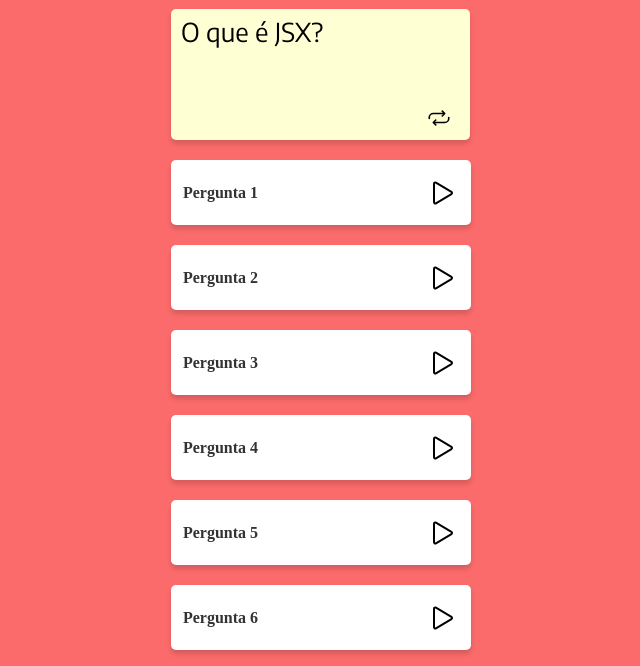
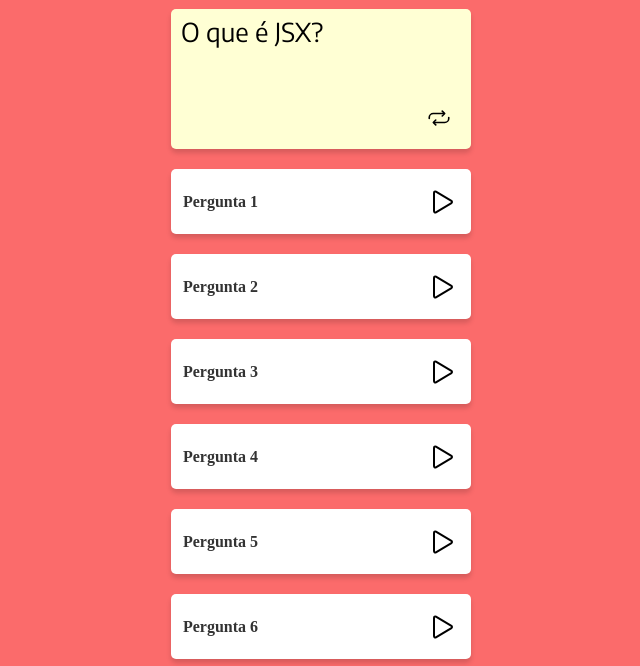
Before and after one commit to Aleisson/projeto8-zaprecall, a React app: page / in a window 1280 px wide. Shown: the part 134-800 px from the top of the page, without its empty margins (309-949 px from the left). Built offline with nearby package versions, Linux system fonts and the light colour scheme.

Commit message:
adjust click DeckFlip

```diff
--- a/public/css/style.css
+++ b/public/css/style.css
@@ -110,18 +110,17 @@ body {
 }
 
 .deckFlip {
-    width: 299px;
-    height: 131px;
+    width: 300px;
+    height: 140px;
     position: relative;
     margin-top: 12px;
 }
 
-.front-face,
-.back-face>p {
+.front-face > p {
     font-size: 26px;
 }
 
-.back-face>p {
+.back-face > p {
     font-size: 20px;
 }
 
@@ -132,12 +131,13 @@ body {
 }
 
 .face {
-    width: 299px;
-    height: 131px;
+    width: 300px;
+    height: 140px;
     background-color: #FFFFD4;
     box-shadow: 0px 4px 5px rgba(0, 0, 0, 0.15);
     border-radius: 5px;
     word-break: break-all;
+    text-align: justify;
     padding: 10px 10px;
     margin-bottom: 10px;
     position: absolute;
@@ -149,6 +149,9 @@ body {
 
 .back-face {
     transform: rotateY(180deg);
+    display: flex;
+    flex-direction: column;
+    justify-content: space-between;
 }
 
 .virada .back-face {
@@ -162,7 +165,6 @@ body {
 .back-face>div {
     display: flex;
     justify-content: space-between;
-    margin-top: 24px;
 }
 
 .back-face>div div {
--- a/src/components/DeckFlip.js
+++ b/src/components/DeckFlip.js
@@ -1,5 +1,5 @@
 import React from "react";
-function DeckFlip() {
+function DeckFlip({questao, resposta}) {
 
     const[vira,setVira] = React.useState("deckFlip");
 
@@ -9,11 +9,11 @@ function DeckFlip() {
 
         <div className={vira} onClick={() => setVira("deckFlip virada")}>
             <div className="front-face face">
-                <p>O que é JSX?</p>
+                <p>{questao}</p>
                 <ion-icon  name="repeat-outline"></ion-icon>
             </div>
             <div className="back-face face">
-                <p>JSX é uma sintaxe para escrever HTML dentro do JS</p>
+                <p>{resposta}</p>
                 <div>
                     <div className="red"><p>Não<br/>lembrei</p></div>
                     <div className="yellow"><p>Quase não<br/>lembrei</p></div>
--- a/src/components/Perguntas.js
+++ b/src/components/Perguntas.js
@@ -17,11 +17,11 @@ function Perguntas() {
         { questao: "Usamos estado (state) para __? ", resposta: "dizer para o React quais informações quando atualizadas devem renderizar a tela novamente" },
     ];
 
-    perguntas.sort(() => Math.random() - 0.5);
+    // perguntas.sort(() => Math.random() - 0.5);
 
-    // function addFlip(indice){
+    //  function addFlip(indice){
 
-    //    setPergDom(pergDom.map((x,i) =>{ if(i === indice) }))
+    //    setPergDom(pergDom.map((x,i) =>{ if(i === indice){return x} else{ return x} }))
     // }
 
 
@@ -30,7 +30,7 @@ function Perguntas() {
     return (
         <div class="perguntas">
             <p><img src={logo} alt="logo"></img> ZapRecall</p>
-            <DeckFlip />
+            <DeckFlip questao={perguntas[0].questao} resposta={perguntas[0].resposta}/>
             {pergDom}
         </div>
     );
```
